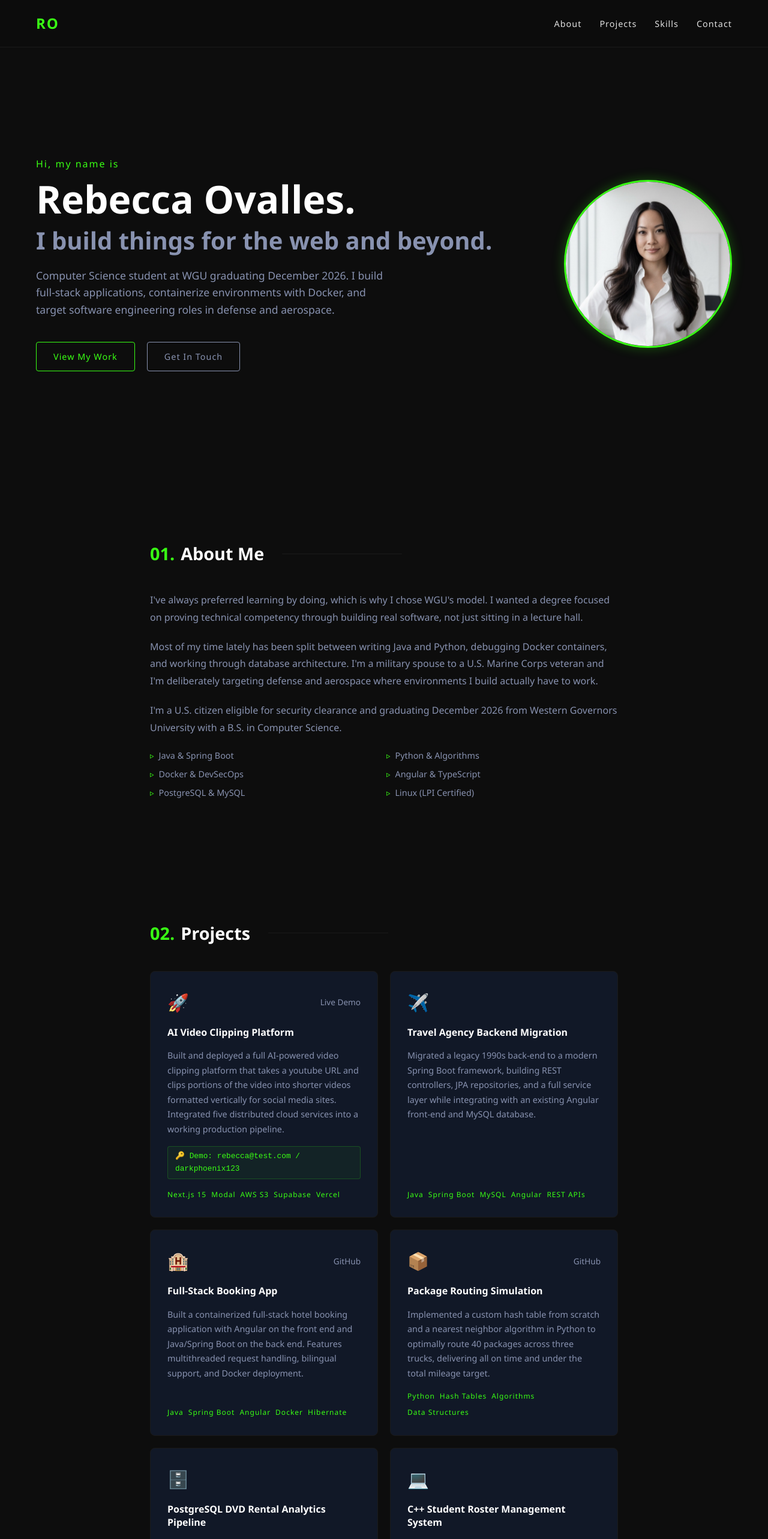
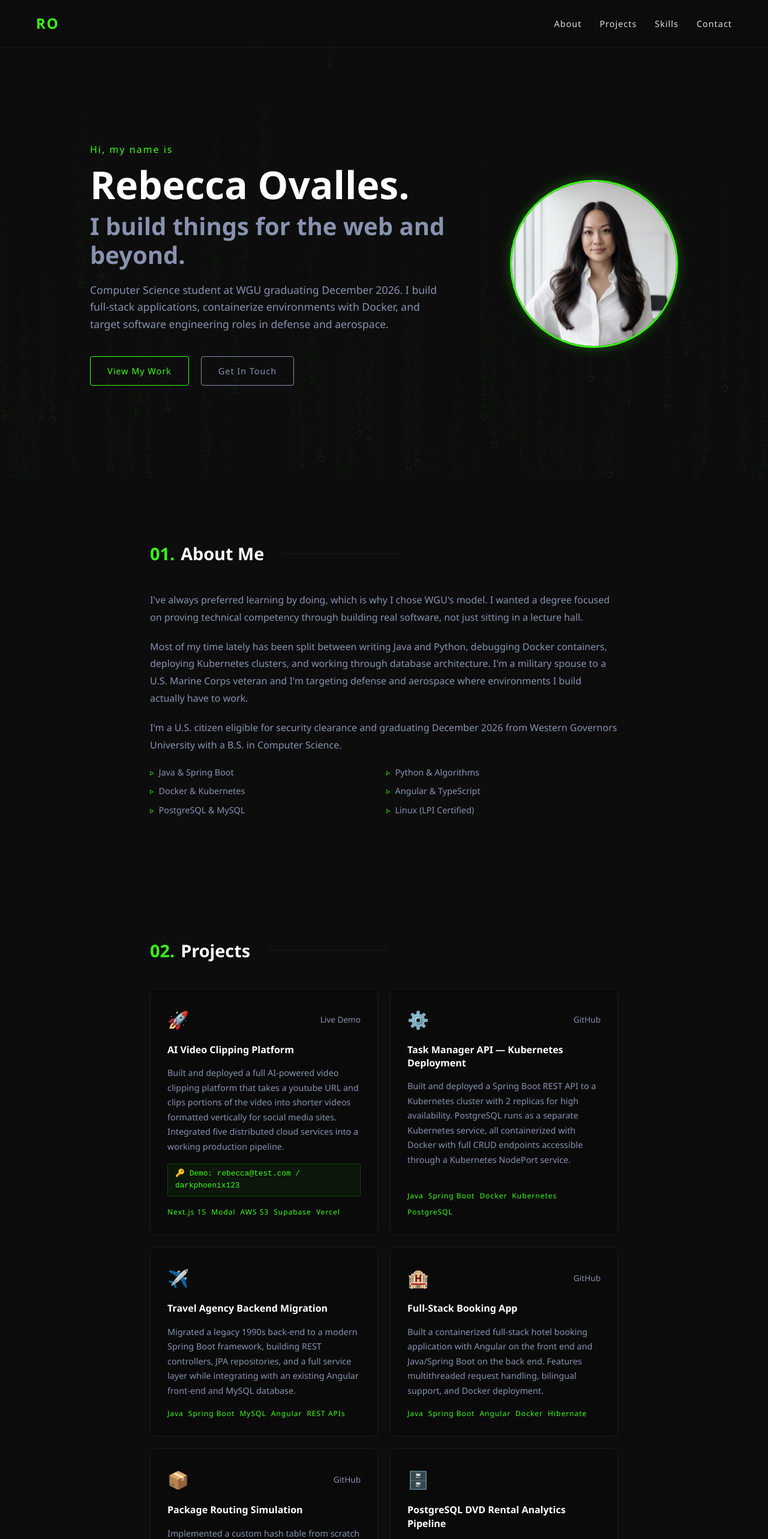
Before and after one commit to rlovalles/portfolio, an Angular app: page / in a window 1280 px wide. Shown: the top 2566 px of the page at 60% size. Built offline with nearby package versions, Linux system fonts and the light colour scheme.

Commit message:
add matrix background and update projects

```diff
--- a/src/app/app.component.css
+++ b/src/app/app.component.css
@@ -1,3 +1,13 @@
+#matrix-canvas {
+  position: fixed;
+  top: 0;
+  left: 0;
+  width: 100%;
+  height: 100%;
+  z-index: -1;
+  pointer-events: none;
+}
+
 /* Navbar */
 .navbar {
   display: flex;
@@ -43,6 +53,9 @@
   align-items: center;
   padding: 0 60px;
   padding-top: 80px;
+  max-width: 1100px;
+  margin: 0 auto;
+  width: 100%;
 }
 
 .hero-content {
@@ -203,7 +216,7 @@
 }
 
 .project-card {
-  background-color: #111827;
+  background-color: #0a0a0a;
   border-radius: 8px;
   padding: 28px;
   border: 1px solid #1a1a1a;
--- a/src/app/app.component.html
+++ b/src/app/app.component.html
@@ -1,3 +1,6 @@
+<!-- Matrix Background -->
+<canvas id="matrix-canvas"></canvas>
+
 <!-- Navbar -->
 <nav class="navbar">
   <div class="nav-logo">RO</div>
@@ -45,8 +48,8 @@
         </p>
         <p>
           Most of my time lately has been split between writing Java and Python,
-          debugging Docker containers, and working through database architecture.
-          I'm a military spouse to a U.S. Marine Corps veteran and I'm deliberately
+          debugging Docker containers, deploying Kubernetes clusters, and working through database architecture.
+          I'm a military spouse to a U.S. Marine Corps veteran and I'm
           targeting defense and aerospace where environments I build
           actually have to work.
         </p>
@@ -63,7 +66,7 @@
             <span class="accent">▹</span> Python & Algorithms
           </div>
           <div class="detail-item">
-            <span class="accent">▹</span> Docker & DevSecOps
+            <span class="accent">▹</span> Docker & Kubernetes
           </div>
           <div class="detail-item">
             <span class="accent">▹</span> Angular & TypeScript
@@ -107,6 +110,30 @@
           <span>AWS S3</span>
           <span>Supabase</span>
           <span>Vercel</span>
+        </div>
+      </div>
+
+      <!-- Task Manager Kubernetes -->
+      <div class="project-card">
+        <div class="project-header">
+          <span class="project-icon">⚙️</span>
+          <div class="project-links">
+            <a href="https://github.com/rlovalles/task-manager-kubernetes" target="_blank">GitHub</a>
+          </div>
+        </div>
+        <h3 class="project-title">Task Manager API — Kubernetes Deployment</h3>
+        <p class="project-description">
+          Built and deployed a Spring Boot REST API to a Kubernetes cluster with 2 replicas
+          for high availability. PostgreSQL runs as a separate Kubernetes service, all
+          containerized with Docker with full CRUD endpoints accessible through a
+          Kubernetes NodePort service.
+        </p>
+        <div class="project-tech">
+          <span>Java</span>
+          <span>Spring Boot</span>
+          <span>Docker</span>
+          <span>Kubernetes</span>
+          <span>PostgreSQL</span>
         </div>
       </div>
 
@@ -220,6 +247,30 @@
         </div>
       </div>
 
+      <!-- CoppeliaSim Robot -->
+      <div class="project-card">
+        <div class="project-header">
+          <span class="project-icon">🤖</span>
+          <div class="project-links">
+          </div>
+        </div>
+        <h3 class="project-title">Disaster Relief Robot — CoppeliaSim Simulation</h3>
+        <p class="project-description">
+          Built an autonomous disaster relief robot prototype in CoppeliaSim featuring
+          two proximity sensors for obstacle avoidance and survivor detection. The robot
+          navigates a simulated wildfire evacuation zone, autonomously avoiding debris
+          and detecting survivors in a predefined environment.
+        </p>
+        <div class="project-tech">
+          <span>CoppeliaSim</span>
+          <span>Lua</span>
+          <span>Robotics</span>
+          <span>AI</span>
+          <span>Simulation</span>
+          <span>Autonomous Systems</span>
+        </div>
+      </div>
+
     </div>
   </div>
 </section>
@@ -243,15 +294,16 @@
         <p class="terminal-line"><span class="terminal-key">Python</span>      <span class="terminal-bar">██████████░░</span> </p>
         <p class="terminal-line"><span class="terminal-key">C++</span>         <span class="terminal-bar">████████░░░░</span> </p>
         <p class="terminal-line"><span class="terminal-key">TypeScript</span>  <span class="terminal-bar">█████████░░░</span> </p>
-        <p class="terminal-line"><span class="terminal-key">SQL</span>         <span class="terminal-bar">██████████░░</span> </p>
-        <p class="terminal-line"><span class="terminal-key">Bash</span>        <span class="terminal-bar">███████░░░░░</span> </p>
         <br>
         <p class="terminal-comment"># Frameworks & Tools</p>
         <p class="terminal-line"><span class="terminal-key">Spring Boot</span> <span class="terminal-bar">████████████</span> </p>
         <p class="terminal-line"><span class="terminal-key">Angular</span>     <span class="terminal-bar">█████████░░░</span> </p>
         <p class="terminal-line"><span class="terminal-key">Docker</span>      <span class="terminal-bar">██████████░░</span> </p>
+        <p class="terminal-line"><span class="terminal-key">Kubernetes</span>  <span class="terminal-bar">███████░░░░░</span></p>
         <p class="terminal-line"><span class="terminal-key">PostgreSQL</span>  <span class="terminal-bar">█████████░░░</span> </p>
+        <p class="terminal-line"><span class="terminal-key">SQL</span>         <span class="terminal-bar">██████████░░</span></p>
         <p class="terminal-line"><span class="terminal-key">Git/GitLab</span>  <span class="terminal-bar">████████████</span> </p>
+        <p class="terminal-line"><span class="terminal-key">Bash</span>        <span class="terminal-bar">███████░░░░░</span></p>
         <p class="terminal-line"><span class="terminal-key">AWS S3</span>      <span class="terminal-bar">███████░░░░░</span> </p>
         <br>
         <p class="terminal-comment"># Concepts</p>
--- a/src/app/app.component.ts
+++ b/src/app/app.component.ts
@@ -1,4 +1,4 @@
-import { Component } from '@angular/core';
+import { Component, OnInit, AfterViewInit } from '@angular/core';
 import { RouterOutlet } from '@angular/router';
 
 @Component({
@@ -7,6 +7,76 @@ import { RouterOutlet } from '@angular/router';
   templateUrl: './app.component.html',
   styleUrl: './app.component.css'
 })
-export class AppComponent {
+export class AppComponent implements AfterViewInit {
   title = 'portfolio';
+
+  ngAfterViewInit() {
+    const canvas = document.getElementById('matrix-canvas') as HTMLCanvasElement;
+    const ctx = canvas.getContext('2d')!;
+
+    const setSize = () => {
+      canvas.width = window.innerWidth;
+      canvas.height = window.innerHeight;
+    };
+    setSize();
+    window.addEventListener('resize', setSize);
+
+    const chars = '01アイウエオカキクケコ';
+    const fontSize = 16;
+
+    type Drop = {
+      x: number;
+      y: number;
+      speed: number;
+      length: number;
+      chars: string[];
+    };
+
+    const makeDrops = (): Drop[] => {
+      const columns = Math.floor(canvas.width / fontSize);
+      return Array.from({ length: columns }, (_, i) => ({
+        x: i * fontSize,
+        y: Math.random() * canvas.height / fontSize,
+        speed: Math.random() * 0.3 + 0.1,
+        length: Math.floor(Math.random() * 25) + 15,
+        chars: Array.from({ length: 40 }, () => chars[Math.floor(Math.random() * chars.length)])
+      }));
+    };
+
+    let drops = makeDrops();
+    window.addEventListener('resize', () => drops = makeDrops());
+
+    function draw() {
+      ctx.clearRect(0, 0, canvas.width, canvas.height);
+
+      drops.forEach(drop => {
+        for (let j = 0; j < drop.length; j++) {
+          const yPos = (drop.y - j) * fontSize;
+          if (yPos < 0 || yPos > canvas.height) continue;
+
+          if (j === 0) {
+            // Bright white head character
+            ctx.fillStyle = `rgba(57, 255, 20, 0.09)`;
+          } else {
+            const alpha = (1 - j / drop.length) * 0.06;
+            ctx.fillStyle = `rgba(57, 255, 20, ${alpha})`;
+          }
+
+          ctx.font = `${fontSize}px monospace`;
+          ctx.fillText(drop.chars[j % drop.chars.length], drop.x, yPos);
+        }
+
+        drop.y += drop.speed;
+
+        if ((drop.y - drop.length) * fontSize > canvas.height) {
+          drop.y = Math.random() * -100;
+          drop.speed = Math.random() * 0.3 + 0.1;
+          drop.length = Math.floor(Math.random() * 25) + 15;
+          drop.chars = Array.from({ length: 40 }, () => chars[Math.floor(Math.random() * chars.length)]);
+        }
+      });
+    }
+
+    setInterval(draw, 40);
+  }
 }
```
